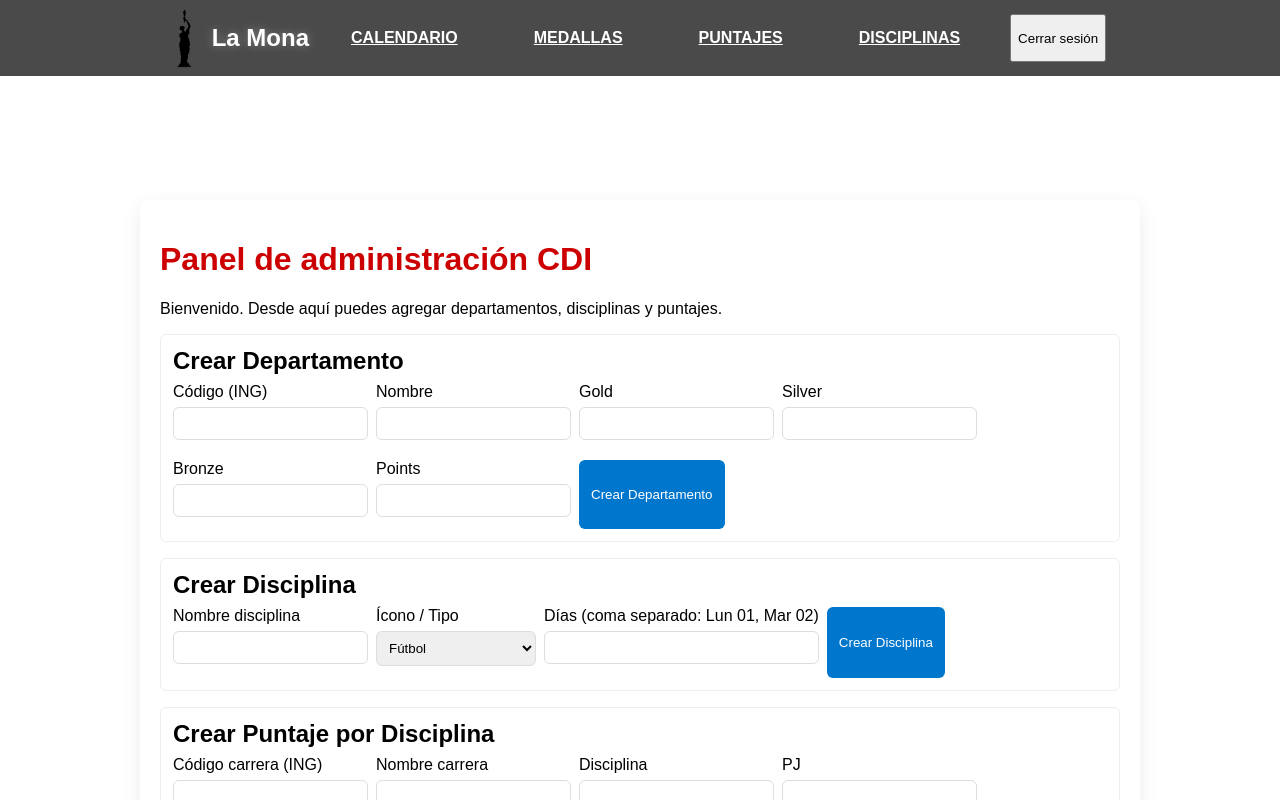
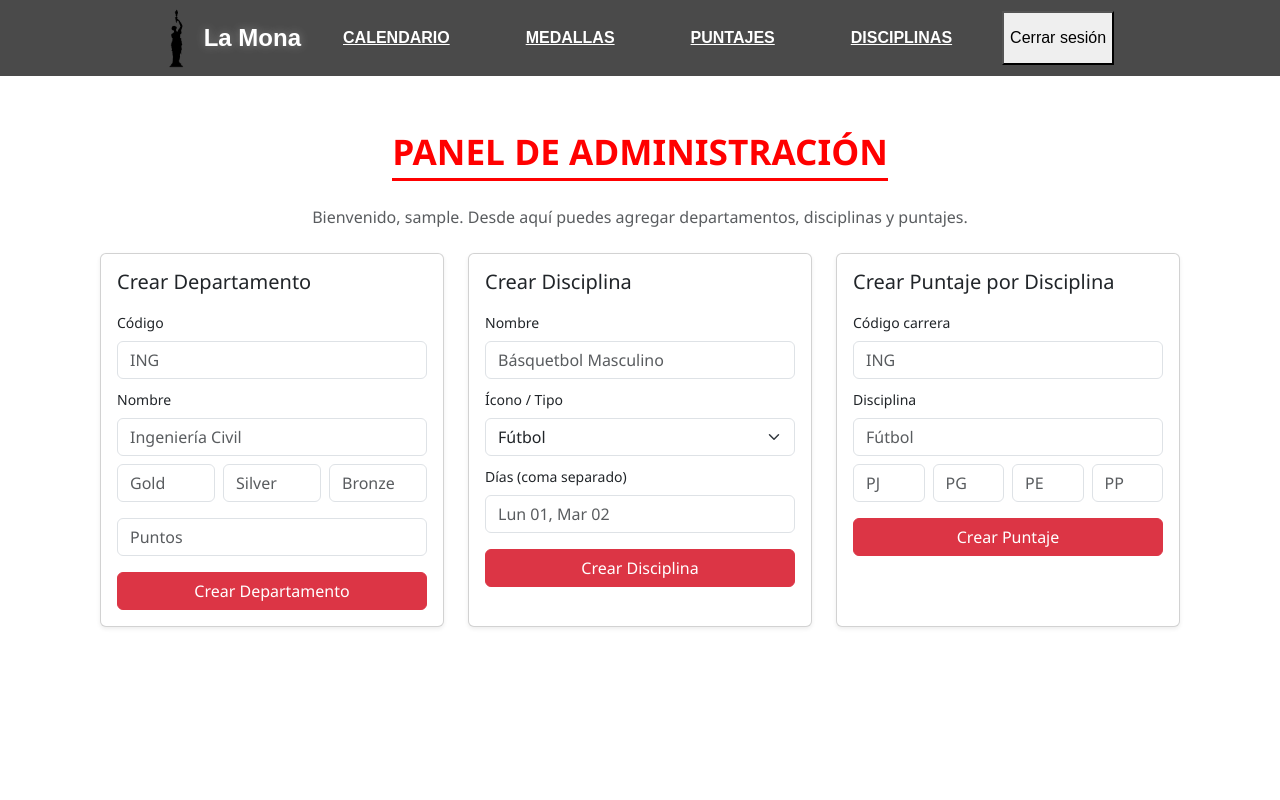
Before and after one commit to joelriquelme/CC5003-Fullstack, a React (Vite) app in the folder frontend/MonaProject/: page /admin in a window 1280 px wide. Shown: the top 800 px of the page. Built offline with nearby package versions, Linux system fonts and the light colour scheme; sample sign-in values are in the browser's storage.

Commit message:
refactor: use bootstrap to admin view

```diff
--- a/frontend/MonaProject/package.json
+++ b/frontend/MonaProject/package.json
@@ -11,7 +11,9 @@
   },
   "dependencies": {
     "@types/react-router-dom": "^5.3.3",
+    "bootstrap": "^5.3.8",
     "react": "^19.2.0",
+    "react-bootstrap": "^2.10.10",
     "react-data-table-component": "^7.7.0",
     "react-dom": "^19.2.0",
     "react-icons": "^5.5.0",
--- a/frontend/MonaProject/src/App.tsx
+++ b/frontend/MonaProject/src/App.tsx
@@ -1,3 +1,4 @@
+import "bootstrap/dist/css/bootstrap.min.css";
 import "./App.css";
 import Header from "./components/layout/Header/Header";
 import Medallero from "./components/pages/Medallero/Medallero";
--- a/frontend/MonaProject/src/components/pages/Admin/Admin.module.css
+++ /dev/null
@@ -1,44 +0,0 @@
-.container {
-  max-width: 960px;
-  margin: 100px auto 40px;
-  padding: 20px;
-  background: #fff;
-  border-radius: 8px;
-  box-shadow: 0 6px 20px rgba(0,0,0,0.08);
-  font-family: Arial, sans-serif;
-}
-
-.card {
-  border: 1px solid #eee;
-  padding: 12px;
-  margin-top: 16px;
-  border-radius: 6px;
-}
-
-h1 { color: #c00; }
-h2 { margin: 0 0 8px 0; }
-
-.form {
-  display: flex;
-  flex-wrap: wrap;
-  gap: 8px;
-}
-
-.form input, .form select {
-  padding: 8px;
-  border: 1px solid #ddd;
-  border-radius: 6px;
-  min-width: 160px;
-}
-
-.form button {
-  background: #0077cc;
-  color: white;
-  border: none;
-  padding: 8px 12px;
-  border-radius: 6px;
-  cursor: pointer;
-}
-
-.success { color: green; margin-top: 12px; }
-.error { color: red; margin-top: 12px; }
--- a/frontend/MonaProject/src/components/pages/Admin/Admin.tsx
+++ b/frontend/MonaProject/src/components/pages/Admin/Admin.tsx
@@ -1,55 +1,50 @@
 import React, { useState } from "react";
 import { Navigate } from "react-router-dom";
-import styles from "./Admin.module.css";
+import { Container, Row, Col, Card, Form, Button, Alert } from "react-bootstrap";
 import { api } from "../../../services/httpService";
 import { useAuth } from "../../../services/useAuth";
 
 export default function AdminPanel() {
   const { user, loading } = useAuth();
-  console.log("AdminPanel user:", user);
   const [status, setStatus] = useState<string | null>(null);
   const [error, setError] = useState<string | null>(null);
 
-  // Department (medalTable)
+  // Departamento
   const [deptCode, setDeptCode] = useState("");
   const [deptName, setDeptName] = useState("");
-  // Changed numeric states to string so placeholders are visible
   const [gold, setGold] = useState<string>("");
   const [silver, setSilver] = useState<string>("");
   const [bronze, setBronze] = useState<string>("");
   const [points, setPoints] = useState<string>("");
 
-  // Discipline
+  // Disciplina
   const [discName, setDiscName] = useState("");
   const [discIcon, setDiscIcon] = useState("Fútbol");
   const [discDays, setDiscDays] = useState("");
 
-  // Puntajes (formato: code, name, discipline, PJ, PG, PE, PP)
+  // Puntajes
   const [pCode, setPCode] = useState("");
-  const [pName, setPName] = useState("");
   const [pDiscipline, setPDiscipline] = useState("");
-  // Changed numeric states to string so placeholders are visible
   const [PJ, setPJ] = useState<string>("");
   const [PG, setPG] = useState<string>("");
   const [PE, setPE] = useState<string>("");
   const [PP, setPP] = useState<string>("");
 
-
   const submitDepartment = async (e: React.FormEvent) => {
     e.preventDefault();
-    setStatus(null); setError(null);
+    setStatus(null);
+    setError(null);
     try {
-      // Convert numeric strings to numbers, default 0 si vacíos
       const body = {
         code: deptCode,
         name: deptName,
         gold: Number(gold) || 0,
         silver: Number(silver) || 0,
         bronze: Number(bronze) || 0,
-        points: Number(points) || 0
+        points: Number(points) || 0,
       };
       await api.post("/medalTable", body);
-      setStatus("Departamento creado");
+      setStatus("Departamento creado correctamente");
     } catch (err: any) {
       setError(err?.response?.data?.error || "Error creando departamento");
     }
@@ -57,12 +52,13 @@ export default function AdminPanel() {
 
   const submitDiscipline = async (e: React.FormEvent) => {
     e.preventDefault();
-    setStatus(null); setError(null);
+    setStatus(null);
+    setError(null);
     try {
-      const days = discDays.split(",").map(s => s.trim()).filter(Boolean);
+      const days = discDays.split(",").map((s) => s.trim()).filter(Boolean);
       const body = { name: discName, icon: discIcon, days };
       await api.post("/disciplinas", body);
-      setStatus("Disciplina creada");
+      setStatus("Disciplina creada correctamente");
     } catch (err: any) {
       setError(err?.response?.data?.error || "Error creando disciplina");
     }
@@ -70,146 +66,165 @@ export default function AdminPanel() {
 
   const submitPuntaje = async (e: React.FormEvent) => {
     e.preventDefault();
-    setStatus(null); setError(null);
+    setStatus(null);
+    setError(null);
     try {
-      // Convert PJ/PG/PE/PP a números antes de enviar
       const body = {
         code: pCode,
-        name: pName,
         discipline: pDiscipline,
         PJ: Number(PJ) || 0,
         PG: Number(PG) || 0,
         PE: Number(PE) || 0,
-        PP: Number(PP) || 0
+        PP: Number(PP) || 0,
       };
       await api.post("/puntajesPorDisciplina", body);
-      setStatus("Registro de puntaje creado");
+      setStatus("Registro de puntaje creado correctamente");
     } catch (err: any) {
       setError(err?.response?.data?.error || "Error creando puntaje");
     }
   };
 
-  // add vertical field style
-  const fieldStyle: React.CSSProperties = { display: "flex", flexDirection: "column", gap: "6px", marginBottom: "12px" };
-
-  if (loading) return <p>Cargando sesión...</p>;
+  if (loading) return <p className="text-center py-5">Cargando sesión...</p>;
   if (!user) return <Navigate to="/login" replace />;
-  console.log("1 AdminPanel user:", user);
 
   return (
-    <div className={styles.container}>
-      <h1>Panel de administración CDI</h1>
-      <p>Bienvenido. Desde aquí puedes agregar departamentos, disciplinas y puntajes.</p>
+    <div className="bg-white" style={{ minHeight: "100vh" }}>
+      <div
+        className="container"
+        style={{
+          padding: 30,
+          fontFamily: "Segoe UI, Tahoma, Geneva, Verdana, sans-serif",
+          backgroundColor: "#ffffff",
+          minHeight: "100vh",
+          display: "flex",
+          flexDirection: "column",
+          alignItems: "center",
+          boxSizing: "border-box",
+        }}
+      >
+        <h1
+          className="title"
+          style={{
+            textAlign: "center",
+            fontSize: "2.2rem",
+            fontWeight: "bold",
+            color: "#ff0000",
+            marginBottom: "1.5rem",
+            textTransform: "uppercase",
+            borderBottom: "3px solid #ff0000",
+            paddingBottom: "6px",
+            width: "fit-content",
+          }}
+        >
+          Panel de administración
+        </h1>
 
-      <section className={styles.card}>
-        <h2>Crear Departamento</h2>
-        <form onSubmit={submitDepartment} className={styles.form}>
-          <div style={fieldStyle}>
-            <label htmlFor="deptCode">Código (ING)</label>
-            <input id="deptCode" value={deptCode} onChange={e => setDeptCode(e.target.value)} required />
-          </div>
+        <p className="text-center text-muted mb-4">
+          Bienvenido{user?.username ? `, ${user.username}` : ""}. Desde aquí puedes agregar departamentos, disciplinas y puntajes.
+        </p>
 
-          <div style={fieldStyle}>
-            <label htmlFor="deptName">Nombre</label>
-            <input id="deptName" value={deptName} onChange={e => setDeptName(e.target.value)} required />
-          </div>
+        <Row className="g-4">
+          <Col xs={12} lg={4}>
+            <Card className="shadow-sm h-100">
+              <Card.Body>
+                <Card.Title className="mb-3">Crear Departamento</Card.Title>
+                <Form onSubmit={submitDepartment}>
+                  <Form.Group className="mb-2" controlId="deptCode">
+                    <Form.Label className="small">Código</Form.Label>
+                    <Form.Control value={deptCode} onChange={(e) => setDeptCode(e.target.value)} placeholder="ING" required />
+                  </Form.Group>
 
-          <div style={fieldStyle}>
-            <label htmlFor="gold">Gold</label>
-            <input id="gold" type="number" min={0} value={gold} onChange={e => setGold(e.target.value)} />
-          </div>
+                  <Form.Group className="mb-2" controlId="deptName">
+                    <Form.Label className="small">Nombre</Form.Label>
+                    <Form.Control value={deptName} onChange={(e) => setDeptName(e.target.value)} placeholder="Ingeniería Civil" required />
+                  </Form.Group>
 
-          <div style={fieldStyle}>
-            <label htmlFor="silver">Silver</label>
-            <input id="silver" type="number" min={0} value={silver} onChange={e => setSilver(e.target.value)} />
-          </div>
+                  <Row className="mb-3 gx-2">
+                    <Col xs={4}><Form.Control type="number" min={0} value={gold} onChange={(e) => setGold(e.target.value)} placeholder="Gold" /></Col>
+                    <Col xs={4}><Form.Control type="number" min={0} value={silver} onChange={(e) => setSilver(e.target.value)} placeholder="Silver" /></Col>
+                    <Col xs={4}><Form.Control type="number" min={0} value={bronze} onChange={(e) => setBronze(e.target.value)} placeholder="Bronze" /></Col>
+                  </Row>
 
-          <div style={fieldStyle}>
-            <label htmlFor="bronze">Bronze</label>
-            <input id="bronze" type="number" min={0} value={bronze} onChange={e => setBronze(e.target.value)} />
-          </div>
+                  <Form.Group className="mb-3" controlId="points">
+                    <Form.Control type="number" min={0} value={points} onChange={(e) => setPoints(e.target.value)} placeholder="Puntos" />
+                  </Form.Group>
 
-          <div style={fieldStyle}>
-            <label htmlFor="points">Points</label>
-            <input id="points" type="number" min={0} value={points} onChange={e => setPoints(e.target.value)} />
-          </div>
+                  <div className="d-grid">
+                    <Button type="submit" variant="danger" size="md">Crear Departamento</Button>
+                  </div>
+                </Form>
+              </Card.Body>
+            </Card>
+          </Col>
 
-          <button type="submit">Crear Departamento</button>
-        </form>
-      </section>
+          <Col xs={12} lg={4}>
+            <Card className="shadow-sm h-100">
+              <Card.Body>
+                <Card.Title className="mb-3">Crear Disciplina</Card.Title>
+                <Form onSubmit={submitDiscipline}>
+                  <Form.Group className="mb-2" controlId="discName">
+                    <Form.Label className="small">Nombre</Form.Label>
+                    <Form.Control value={discName} onChange={(e) => setDiscName(e.target.value)} placeholder="Básquetbol Masculino" required />
+                  </Form.Group>
 
-      <section className={styles.card}>
-        <h2>Crear Disciplina</h2>
-        <form onSubmit={submitDiscipline} className={styles.form}>
-          <div style={fieldStyle}>
-            <label htmlFor="discName">Nombre disciplina</label>
-            <input id="discName" value={discName} onChange={e => setDiscName(e.target.value)} required />
-          </div>
+                  <Form.Group className="mb-2" controlId="discIcon">
+                    <Form.Label className="small">Ícono / Tipo</Form.Label>
+                    <Form.Select value={discIcon} onChange={(e) => setDiscIcon(e.target.value)}>
+                      <option>Fútbol</option>
+                      <option>Tenis</option>
+                      <option>Básquetbol</option>
+                      <option>Natación</option>
+                      <option>Taca-Taca</option>
+                    </Form.Select>
+                  </Form.Group>
 
-          <div style={fieldStyle}>
-            <label htmlFor="discIcon">Ícono / Tipo</label>
-            <select id="discIcon" value={discIcon} onChange={e => setDiscIcon(e.target.value)}>
-              <option>Fútbol</option>
-              <option>Tenis</option>
-              <option>Básquetbol</option>
-              <option>Natación</option>
-              <option>Taca-Taca</option>
-            </select>
-          </div>
+                  <Form.Group className="mb-3" controlId="discDays">
+                    <Form.Label className="small">Días (coma separado)</Form.Label>
+                    <Form.Control value={discDays} onChange={(e) => setDiscDays(e.target.value)} placeholder="Lun 01, Mar 02" />
+                  </Form.Group>
 
-          <div style={fieldStyle}>
-            <label htmlFor="discDays">Días (coma separado: Lun 01, Mar 02)</label>
-            <input id="discDays" value={discDays} onChange={e => setDiscDays(e.target.value)} />
-          </div>
+                  <div className="d-grid">
+                    <Button type="submit" variant="danger">Crear Disciplina</Button>
+                  </div>
+                </Form>
+              </Card.Body>
+            </Card>
+          </Col>
 
-          <button type="submit">Crear Disciplina</button>
-        </form>
-      </section>
+          <Col xs={12} lg={4}>
+            <Card className="shadow-sm h-100">
+              <Card.Body>
+                <Card.Title className="mb-3">Crear Puntaje por Disciplina</Card.Title>
+                <Form onSubmit={submitPuntaje}>
+                  <Form.Group className="mb-2" controlId="pCode">
+                    <Form.Label className="small">Código carrera</Form.Label>
+                    <Form.Control value={pCode} onChange={(e) => setPCode(e.target.value)} placeholder="ING" required />
+                  </Form.Group>
 
-      <section className={styles.card}>
-        <h2>Crear Puntaje por Disciplina</h2>
-        <form onSubmit={submitPuntaje} className={styles.form}>
-          <div style={fieldStyle}>
-            <label htmlFor="pCode">Código carrera (ING)</label>
-            <input id="pCode" value={pCode} onChange={e => setPCode(e.target.value)} required />
-          </div>
+                  <Form.Group className="mb-2" controlId="pDiscipline">
+                    <Form.Label className="small">Disciplina</Form.Label>
+                    <Form.Control value={pDiscipline} onChange={(e) => setPDiscipline(e.target.value)} placeholder="Fútbol" required />
+                  </Form.Group>
 
-          <div style={fieldStyle}>
-            <label htmlFor="pName">Nombre carrera</label>
-            <input id="pName" value={pName} onChange={e => setPName(e.target.value)} required />
-          </div>
+                  <Row className="mb-3 gx-2">
+                    <Col xs={3}><Form.Control type="number" min={0} value={PJ} onChange={(e) => setPJ(e.target.value)} placeholder="PJ" /></Col>
+                    <Col xs={3}><Form.Control type="number" min={0} value={PG} onChange={(e) => setPG(e.target.value)} placeholder="PG" /></Col>
+                    <Col xs={3}><Form.Control type="number" min={0} value={PE} onChange={(e) => setPE(e.target.value)} placeholder="PE" /></Col>
+                    <Col xs={3}><Form.Control type="number" min={0} value={PP} onChange={(e) => setPP(e.target.value)} placeholder="PP" /></Col>
+                  </Row>
 
-          <div style={fieldStyle}>
-            <label htmlFor="pDiscipline">Disciplina</label>
-            <input id="pDiscipline" value={pDiscipline} onChange={e => setPDiscipline(e.target.value)} required />
-          </div>
+                  <div className="d-grid">
+                    <Button type="submit" variant="danger">Crear Puntaje</Button>
+                  </div>
+                </Form>
+              </Card.Body>
+            </Card>
+          </Col>
+        </Row>
 
-          <div style={fieldStyle}>
-            <label htmlFor="PJ">PJ</label>
-            <input id="PJ" type="number" min={0} value={PJ} onChange={e => setPJ(e.target.value)} />
-          </div>
-
-          <div style={fieldStyle}>
-            <label htmlFor="PG">PG</label>
-            <input id="PG" type="number" min={0} value={PG} onChange={e => setPG(e.target.value)} />
-          </div>
-
-          <div style={fieldStyle}>
-            <label htmlFor="PE">PE</label>
-            <input id="PE" type="number" min={0} value={PE} onChange={e => setPE(e.target.value)} />
-          </div>
-
-          <div style={fieldStyle}>
-            <label htmlFor="PP">PP</label>
-            <input id="PP" type="number" min={0} value={PP} onChange={e => setPP(e.target.value)} />
-          </div>
-
-          <button type="submit">Crear Puntaje</button>
-        </form>
-      </section>
-
-      {status && <p className={styles.success}>{status}</p>}
-      {error && <p className={styles.error}>{error}</p>}
+        {status && <Alert variant="success" className="mt-4">{status}</Alert>}
+        {error && <Alert variant="danger" className="mt-4">{error}</Alert>}
+      </div>
     </div>
   );
 }
```
Also changed, not shown: 1 other file (tests, documents, lock files or other folders).
